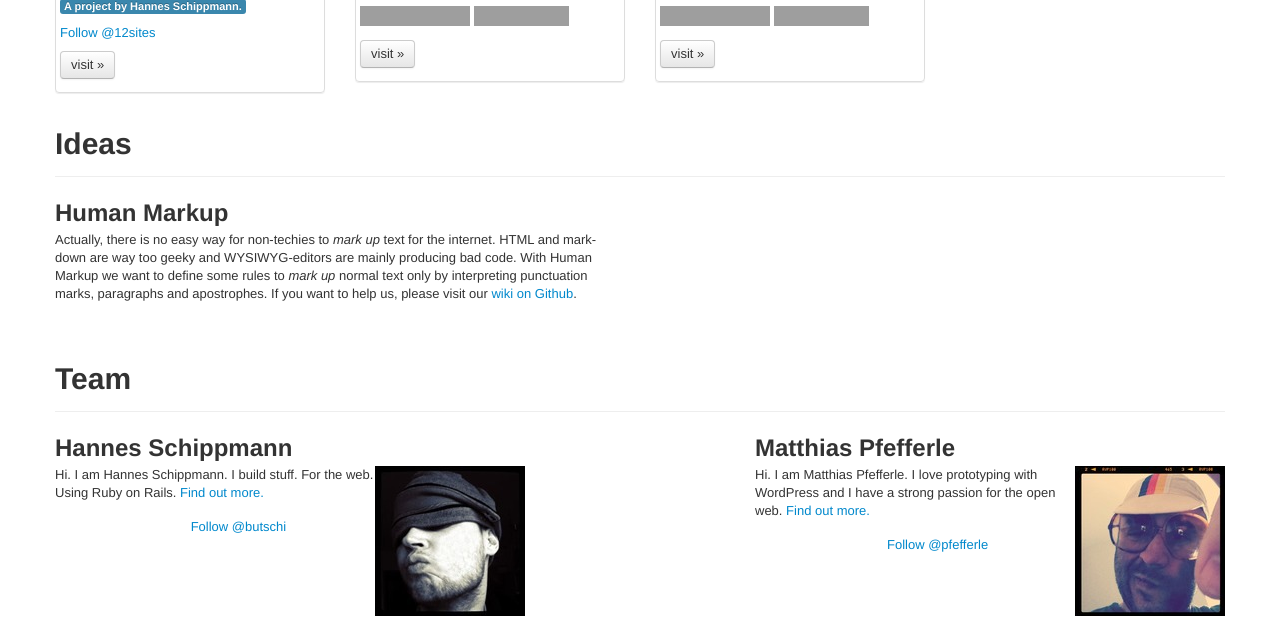
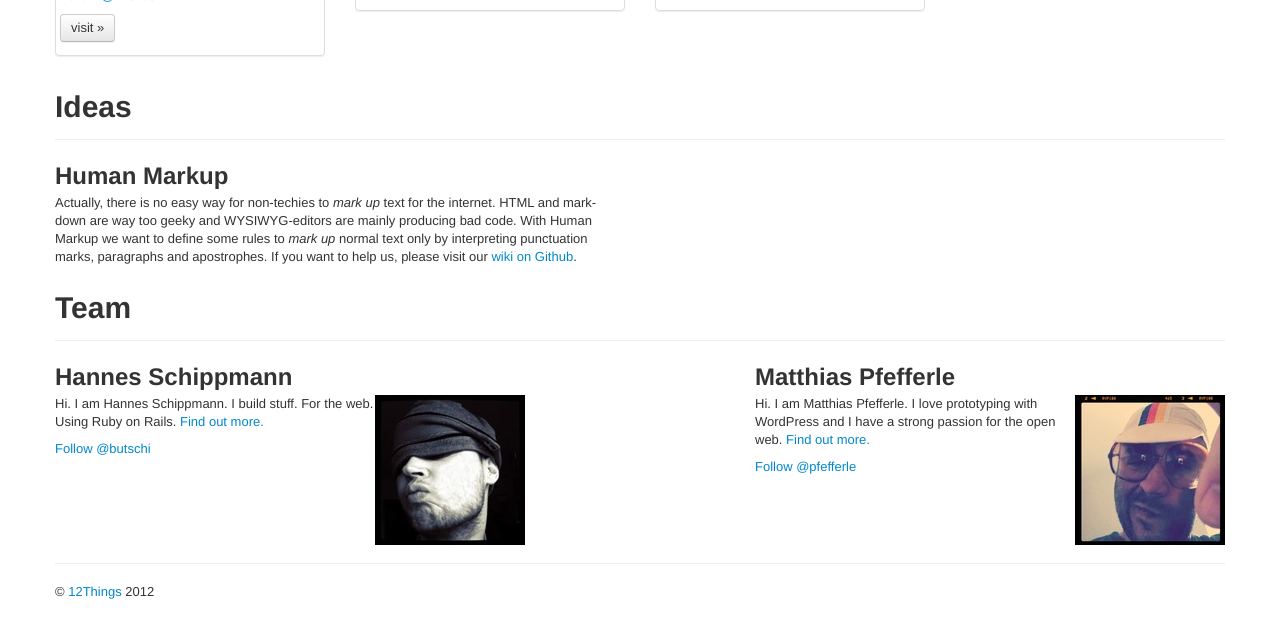
Before and after one commit to 12things/12things.github.com, a plain HTML site: page index.html in a window 1280 px wide. Shown: the part 749-1367 px from the top of the page. Drawn offline with Linux system fonts and the light colour scheme; grey boxes are pictures that could not be loaded.

Commit message:
fixed iframe problem

```diff
--- a/index.html
+++ b/index.html
@@ -49,10 +49,6 @@
 
         <h1>clean, lean and easy to use</h1>
         <h2>12things is a project of <a href="#hannes">Hannes Schippmann</a> and <a href="#matthias">Matthias Pfefferle</a>. Our goal is to create software that doesn't make you think!!</h2>
-        <p><iframe src="http://markdotto.github.com/github-buttons/github-btn.html?user=12things&amp;type=follow"
-            allowtransparency="true" frameborder="0" scrolling="0" width="132px" height="20px"></iframe>
-
-        </p>
 
       </div>
 
@@ -76,9 +72,6 @@
             <meta itemprop="author" itemref="org" itemscope itemtype="http://schema.org/Organization" />
             <img src="./assets/img/ichmagrot.jpg" alt="ichmagrot screenshot" itemprop="image" />
             <p itemprop="description">Online friend books like the ones from school.</p>
-            <p><iframe src="http://markdotto.github.com/github-buttons/github-btn.html?user=12things&amp;repo=ichmagrot&amp;type=watch&amp;count=true"
-                allowtransparency="true" frameborder="0" scrolling="0" width="110px" height="20px"></iframe> <iframe src="http://markdotto.github.com/github-buttons/github-btn.html?user=12things&amp;repo=ichmagrot&amp;type=fork&amp;count=true"
-                  allowtransparency="true" frameborder="0" scrolling="0" width="95px" height="20px"></iframe></p>
             <p><a class="btn" href="http://ichmagrot.de">visit &raquo;</a></p>
           </div>
         </li>
@@ -88,9 +81,6 @@
             <meta itemprop="author" itemref="org" itemscope itemtype="http://schema.org/Organization" />
             <img src="./assets/img/sortitout.jpg" alt="sortitout screenshot" itemprop="image" />
             <p itemprop="description">Simple brainstorming tool for individuals or small groups.</p>
-            <p><iframe src="http://markdotto.github.com/github-buttons/github-btn.html?user=12things&amp;repo=sortitout&amp;type=watch&amp;count=true"
-                allowtransparency="true" frameborder="0" scrolling="0" width="110px" height="20px"></iframe> <iframe src="http://markdotto.github.com/github-buttons/github-btn.html?user=12things&amp;repo=sortitout&amp;type=fork&amp;count=true"
-                  allowtransparency="true" frameborder="0" scrolling="0" width="95px" height="20px"></iframe></p>
             <p><a class="btn" href="http://sortitout.de">visit &raquo;</a></p>
           </div>
         </li>
@@ -113,8 +103,6 @@
           geeky and WYSIWYG-editors are mainly producing bad code. With Human Markup we want to define some rules to <em>mark up</em>
           normal text only by interpreting punctuation marks, paragraphs and apostrophes. If you want to help us,
           please visit our <a href="https://github.com/12things/human-markup/wiki">wiki on Github</a>.</p>
-          <p><iframe src="http://markdotto.github.com/github-buttons/github-btn.html?user=12things&amp;repo=human-markup&amp;type=watch&amp;count=true"
-              allowtransparency="true" frameborder="0" scrolling="0" width="110px" height="20px"></iframe></p>
         </div>
       </div>
 
@@ -127,16 +115,14 @@
           <h2>Hannes Schippmann</h2>
           <img alt="Hannes Schippmann" src="./assets/img/hannes.jpg" style="float: right;">
           <p>Hi. I am Hannes Schippmann. I build stuff. For the web. Using Ruby on Rails. <a href="http://hannes.schippmann.tv">Find out more.</a></p>
-          <p><iframe src="http://markdotto.github.com/github-buttons/github-btn.html?user=butschi&amp;type=follow&amp;count=true"
-              allowtransparency="true" frameborder="0" scrolling="0" width="132px" height="20px"></iframe> <a href="https://twitter.com/butschi" class="twitter-follow-button" data-show-count="false">Follow @butschi</a></p>
+          <p></p><a href="https://twitter.com/butschi" class="twitter-follow-button" data-show-count="false">Follow @butschi</a></p>
         </div>
         <div class="span2">&nbsp;</div>
         <div class="span5" id="matthias">
           <h2>Matthias Pfefferle</h2>
           <img alt="Hannes Schippmann" src="./assets/img/matthias.jpg" style="float: right;">
           <p>Hi. I am Matthias Pfefferle. I love prototyping with WordPress and I have a strong passion for the open web. <a href="http://pfefferle.org/">Find out more.</a></p>
-          <p><iframe src="http://markdotto.github.com/github-buttons/github-btn.html?user=pfefferle&amp;type=follow&amp;count=true"
-              allowtransparency="true" frameborder="0" scrolling="0" width="132px" height="20px"></iframe><a href="https://twitter.com/pfefferle" class="twitter-follow-button" data-show-count="false">Follow @pfefferle</a></p>
+          <p><a href="https://twitter.com/pfefferle" class="twitter-follow-button" data-show-count="false">Follow @pfefferle</a></p>
         </div>
       </div>
 
```
